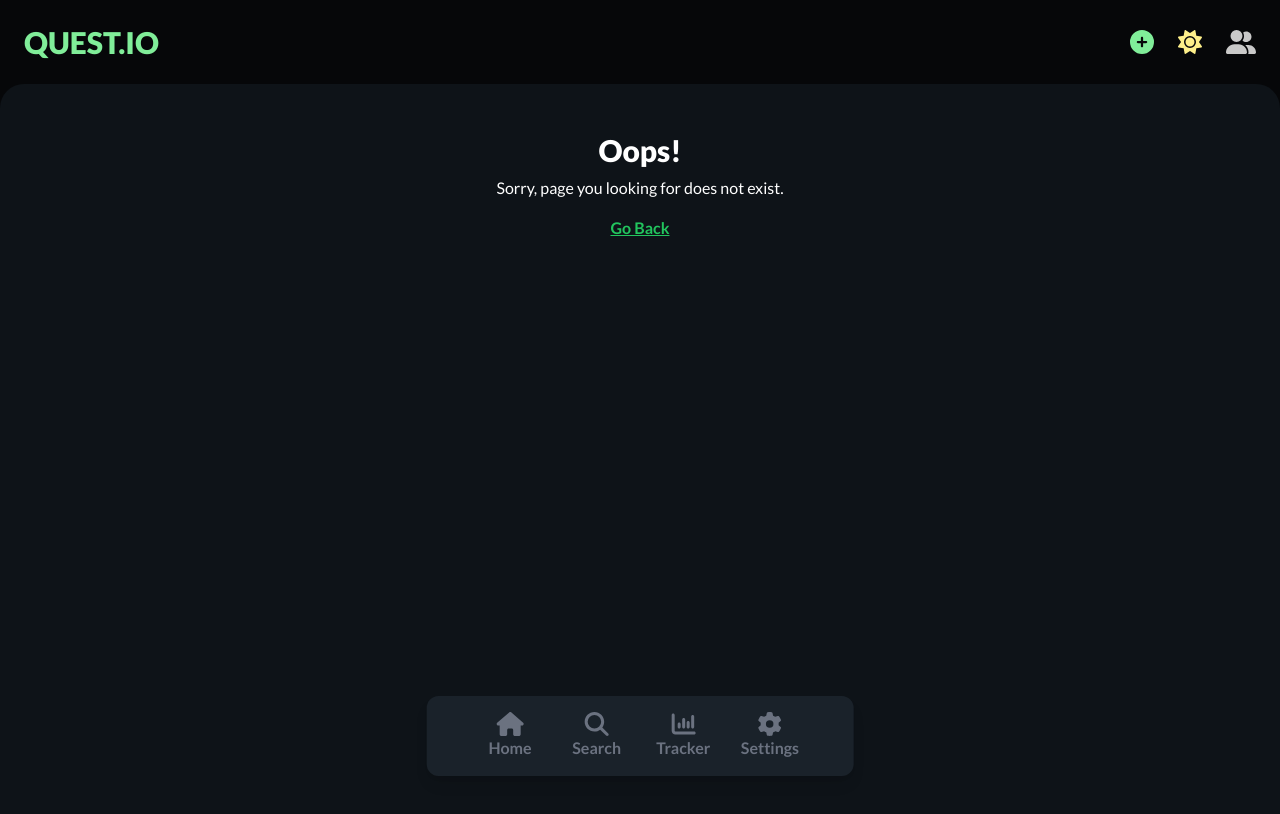
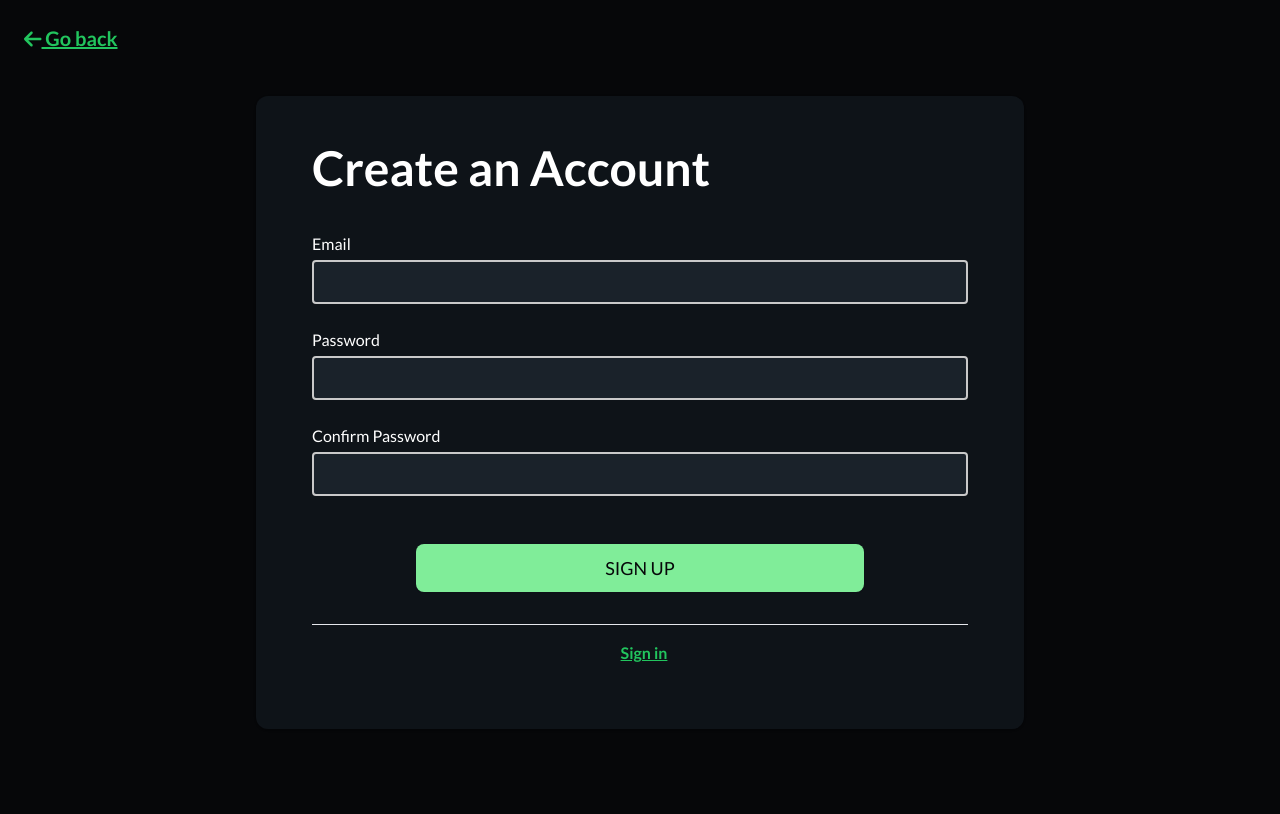
Before and after one commit to dalonga-kohi/questio, a React (Vite) app: page /register in a window 1280 px wide. Shown: the top 814 px of the page. Built offline with nearby package versions, Linux system fonts and the light colour scheme.

Commit message:
registration pager

```diff
--- a/src/App/router.tsx
+++ b/src/App/router.tsx
@@ -5,6 +5,7 @@ import SearchPage from '../pages/SearchPage'
 import AddNewPage from '../pages/AddNewPage'
 import SettingsPage from '../pages/SettingsPage'
 import LoginPage from '../pages/authentication/LoginPage'
+import RegisterPage from '../pages/authentication/RegisterPage'
 
 const router = createBrowserRouter([
   {
@@ -32,6 +33,11 @@ const router = createBrowserRouter([
     element: <LoginPage />,
     errorElement: <ErrorPage />,
   },
+  {
+    path: '/register',
+    element: <RegisterPage />,
+    errorElement: <ErrorPage />,
+  },
 ])
 
 export default router
--- /dev/null
+++ b/src/components/auth/RegisterForm.tsx
@@ -0,0 +1,63 @@
+import Field from './features/Field'
+import RegisterLinks from './features/RegisterLinks'
+import Submit from './features/Submit'
+import Heading from './features/Heading'
+import { useRegisterFormik } from '../../hooks/useRegisterFormik'
+
+const RegisterForm = () => {
+  const registerFormik = useRegisterFormik()
+
+  return (
+    <form
+      onSubmit={registerFormik.handleSubmit}
+      className="h-screen sm:h-max pb-12 pt-24 sm:pt-12 px-8 sm:px-14 flex flex-col w-full max-w-3xl shadow rounded-lg divide-y dark:divide-gray-200 divide-gray-500 dark:bg-black bg-gray-300 md:rounded-xl"
+    >
+      <div className="h-full w-full flex flex-col">
+        <Heading>Create an Account</Heading>
+
+        <Field
+          caption="email"
+          title="Email"
+          type="email"
+          change={registerFormik.handleChange}
+          blur={registerFormik.handleBlur}
+          error={registerFormik.errors.email}
+          touched={registerFormik.touched.email}
+          value={registerFormik.values.email}
+        />
+
+        <span className="mt-6"></span>
+
+        <Field
+          caption="password"
+          title="Password"
+          type="password"
+          change={registerFormik.handleChange}
+          blur={registerFormik.handleBlur}
+          error={registerFormik.errors.password}
+          touched={registerFormik.touched.password}
+          value={registerFormik.values.password}
+        />
+
+        <span className="mt-6"></span>
+
+        <Field
+          caption="passwordConfirmation"
+          title="Confirm Password"
+          type="password"
+          change={registerFormik.handleChange}
+          blur={registerFormik.handleBlur}
+          error={registerFormik.errors.passwordConfirmation}
+          touched={registerFormik.touched.passwordConfirmation}
+          value={registerFormik.values.passwordConfirmation}
+        />
+
+
+        <Submit value="sign up" />
+      </div>
+      <RegisterLinks />
+    </form>
+  )
+}
+
+export default RegisterForm
--- a/src/components/auth/features/Field.tsx
+++ b/src/components/auth/features/Field.tsx
@@ -5,6 +5,8 @@ interface IFormProps {
   error: string | undefined
   touched: boolean | undefined
   caption: string
+  title: string
+  type: string
 }
 
 const Field = ({
@@ -14,14 +16,16 @@ const Field = ({
   error,
   touched,
   caption,
+  title,
+  type,
 }: IFormProps) => {
   return (
     <>
       <label htmlFor={caption} className="text-md mb-1 capitalize">
-        {caption}
+        {title}
       </label>
       <input
-        type={caption}
+        type={type}
         id={caption}
         name={caption}
         className="input rounded w-full text-xl"
--- /dev/null
+++ b/src/components/auth/features/RegisterLinks.tsx
@@ -0,0 +1,14 @@
+import { Link } from 'react-router-dom'
+
+const RegisterLinks = () => {
+  return (
+    <div className="flex justify-around w-full flex-wrap py-2 md:py-4 items-center">
+
+      <Link to="/login" className="link ml-2">
+        Sign in
+      </Link>
+    </div>
+  )
+}
+
+export default RegisterLinks
--- /dev/null
+++ b/src/hooks/useRegisterFormik.ts
@@ -0,0 +1,26 @@
+import { useFormik } from 'formik'
+import * as Yup from 'yup'
+
+export const useRegisterFormik = () =>
+  useFormik({
+    initialValues: {
+      email: '',
+      password: '',
+      passwordConfirmation: '',
+
+    },
+    validationSchema: Yup.object({
+      email: Yup.string()
+        .email('Invalid email address')
+        .required('Email is required'),
+      password: Yup.string()
+        .min(8, 'Password must be at least 8 characters')
+        .required('Password is required'),
+      passwordConfirmation: Yup.string()
+        .oneOf([Yup.ref('password'), undefined], 'Passwords must match'),
+    }),
+    onSubmit: (values) => {
+      // Handle form submission here, e.g., send the data to an API
+      console.log('Form submitted with values:', values)
+    },
+  })
--- a/src/pages/authentication/RegisterPage.tsx
+++ b/src/pages/authentication/RegisterPage.tsx
@@ -1,11 +1,11 @@
-import Home from '../../components/main/Home'
-import MainLayout from '../../layouts/MainLayout'
+import RegisterForm from '../../components/auth/RegisterForm'
+import LoginLayout from '../../layouts/LoginLayout'
 
 const RegisterPage = () => {
   return (
-    <MainLayout>
-      <Home />
-    </MainLayout>
+    <LoginLayout>
+      <RegisterForm />
+    </LoginLayout>
   )
 }
 
```
